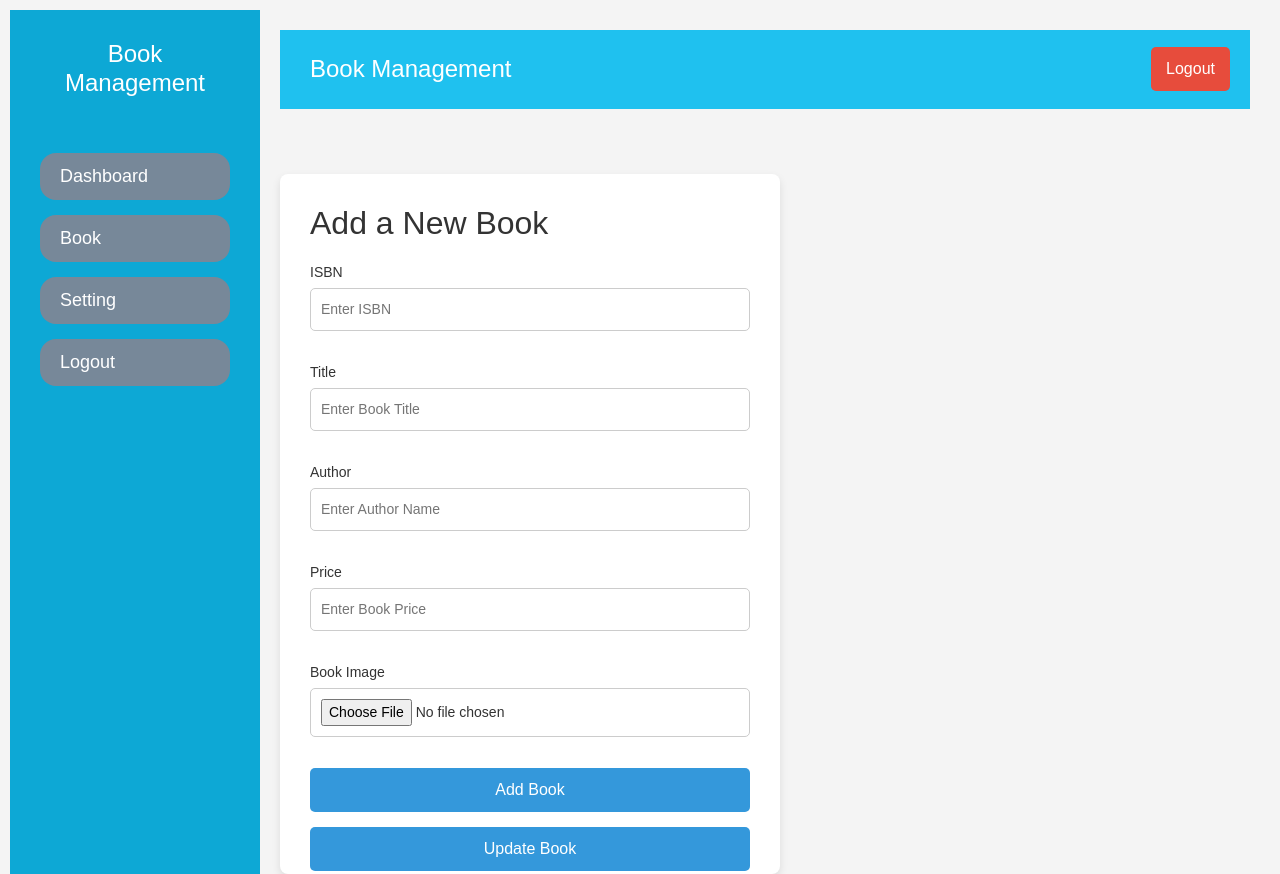
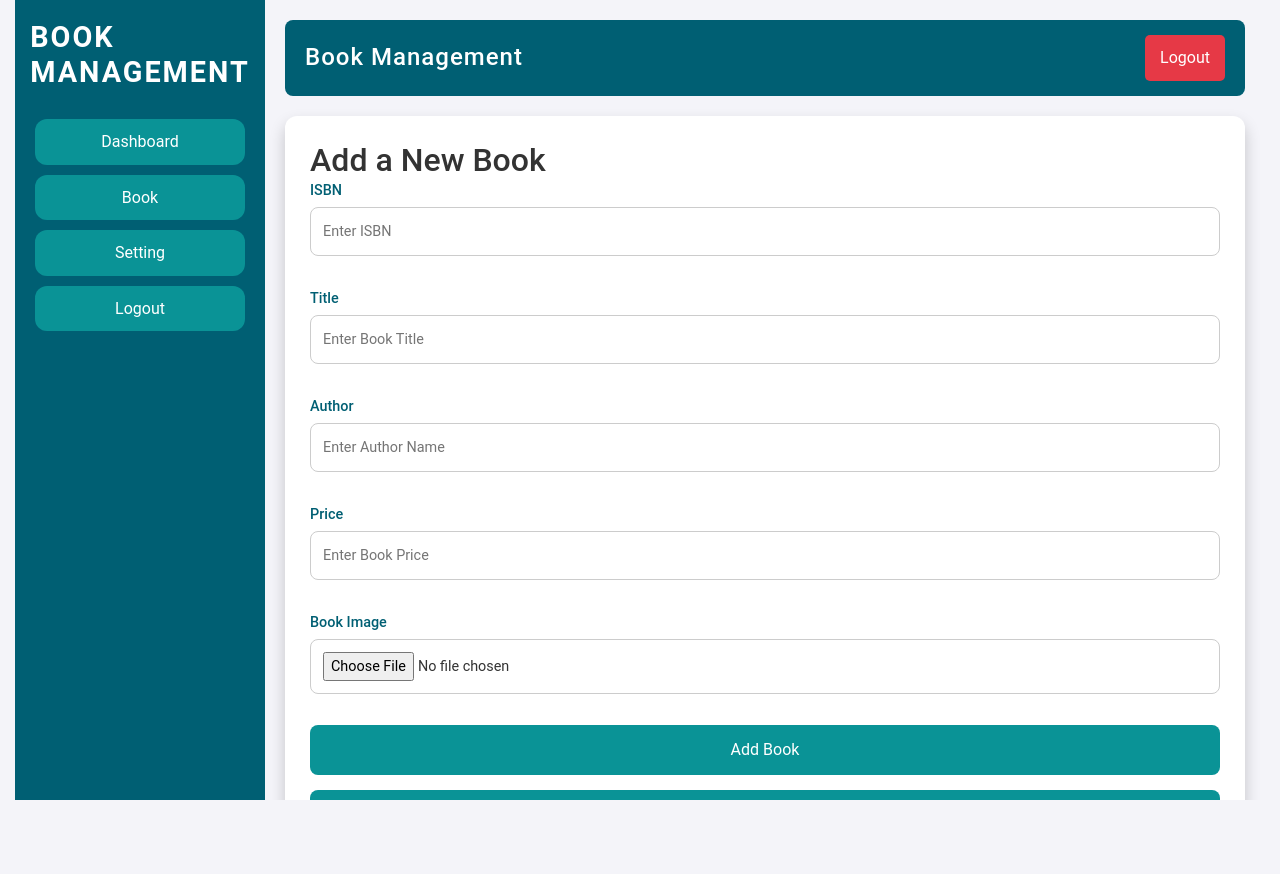
Before and after one commit to chulakasam/Book-management-front-end, a plain HTML site: page index.html in a window 1280 px wide. Shown: the top 874 px of the page. After the commit the page ends 800 px from the top, so only its background shows below. Drawn offline with nearby package versions, Linux system fonts and the light colour scheme; no server answers.

Commit message:
do few changes in styles

```diff
--- a/signIn_signUp.css
+++ b/signIn_signUp.css
@@ -16,7 +16,7 @@ input {
 .container {
     position: relative;
     width: 100%;
-    background-color: #FAFAFA; /* Light background */
+    background-color: #1E3A5F;
     min-height: 100vh;
     overflow: hidden;
 }
@@ -51,7 +51,7 @@ form {
     overflow: hidden;
     grid-column: 1 / 2;
     grid-row: 1 / 2;
-    background-color: rgba(255, 255, 255, 0.85); /* Light background with slight opacity */
+    background-color: rgba(255, 255, 255, 0.85);
     border-radius: 25px;
     height: 500px;
     box-shadow: 0 2px 4px rgba(0, 0, 0, 0.1), 0 4px 8px rgba(0, 0, 0, 0.2);
@@ -68,7 +68,7 @@ form.sign-in-form {
 
 .title {
     font-size: 2.2rem;
-    color: #0f3a0c; /* Green color for title */
+    color: #000000;
     margin-bottom: 10px;
 }
 
@@ -100,7 +100,7 @@ form.sign-in-form {
 .input-field i {
     text-align: center;
     line-height: 55px;
-    color: #0f3a0c; /* Green for icons */
+    color: #0f3a0c;
     transition: 0.5s;
     font-size: 1.1rem;
 }
@@ -112,11 +112,11 @@ form.sign-in-form {
     line-height: 1;
     font-weight: 600;
     font-size: 1.1rem;
-    color: #333; /* Dark text for input */
+    color: #333;
 }
 
 .input-field input::placeholder {
-    color: #8D6E63; /* Earthy brown for placeholders */
+    color: #8D6E63;
     font-weight: 500;
 }
 
@@ -137,9 +137,9 @@ form.sign-in-form {
     justify-content: center;
     align-items: center;
     margin: 0 0.45rem;
-    color: #FBC02D; /* Soft yellow */
+    color: #4682B4; /* Soft yellow */
     border-radius: 50%;
-    border: 3px solid #FBC02D;
+    border: 3px solid #4682B4;
     text-decoration: none;
     font-size: 1.1rem;
     transition: 0.3s;
@@ -147,14 +147,14 @@ form.sign-in-form {
 
 .social-icon:hover {
     color: #fff;
-    background-color: #0f3a0c;
-    border: 5px solid #0f3a0c;
-    /* Secondary green on hover */
+    background-color: #4F4F4F;
+    border: 5px solid #F5F5F5;
+
 }
 
 .btn {
     width: 300px;
-    background-color: #0f3a0c; /* Primary green */
+    background-color: #4682B4;
     border: none;
     outline: none;
     height: 49px;
@@ -168,7 +168,7 @@ form.sign-in-form {
 }
 
 .btn:hover {
-    background-color: #2eed21; /* Secondary green on hover */
+    background-color: #A9A9A9;
     box-shadow: 0 2px 4px rgba(0, 0, 0, 0.1), 0 4px 8px rgba(115, 241, 38, 0.2);
 }
 
@@ -190,7 +190,7 @@ form.sign-in-form {
     top: -10%;
     right: 48%;
     transform: translateY(-50%);
-    background-image: linear-gradient(-45deg, #0f3a0c 0%, #0f3a0c 100%);
+    background-image: linear-gradient(-45deg, #A9A9A9 0%, #FFFFFF 100%);
     transition: 1.8s ease-in-out;
     border-radius: 50%;
     z-index: 6;
--- a/style.css
+++ b/style.css
@@ -1,113 +1,122 @@
 
-body, h1, h2, ul, li, a, form, input, select, button, table {
+body, h1, h2, ul, li, a, form, input, select, button {
     margin: 0;
-    padding: 10px;
+    padding: 0;
     box-sizing: border-box;
 }
 
+
 body {
-    font-family: Arial, sans-serif;
-    background-color: #f4f4f4;
+    font-family: 'Roboto', Arial, sans-serif;
+    background-color: #f4f4f9;
     color: #333;
+    line-height: 1.6;
+    padding: 0 15px;
 }
 
 
 .dashboard {
     display: flex;
-    height: 100%;
+    height: 100vh;
+    overflow: hidden;
 }
+
 
 .sidebar {
     width: 250px;
-    background-color: #0da8d5;
+    background-color: #005f73;
     color: white;
     padding: 20px;
+    display: flex;
+    flex-direction: column;
+    align-items: center;
 }
 
 .sidebar h2 {
+    font-size: 1.8rem;
     margin-bottom: 20px;
-    font-size: 24px;
-    text-align: center;
+    text-transform: uppercase;
+    letter-spacing: 2px;
+    font-weight: 700;
 }
 
 .sidebar ul {
     list-style: none;
+    width: 100%;
 }
 
 .sidebar li {
-    margin: 15px 0;
-    background-color: lightslategray;
-    border-radius: 16px;
+    margin: 10px 0;
+    background-color: #0a9396;
+    border-radius: 12px;
+    transition: transform 0.2s ease;
+}
+
+.sidebar li:hover {
+    transform: translateX(10px);
 }
 
 .sidebar a {
     color: white;
     text-decoration: none;
-    font-size: 18px;
+    font-size: 1rem;
+    display: block;
+    padding: 10px 15px;
+    text-align: center;
 }
 
 .sidebar a:hover {
-    text-decoration: underline;
+    background-color: #94d2bd;
+    border-radius: 8px;
 }
 
 
 .main-content {
     flex: 1;
-    display: flex;
-    flex-direction: column;
     padding: 20px;
+    overflow-y: auto;
+    background-color: #f4f4f9;
 }
 
+
 .header {
-    background-color: #1fc1ef;
+    background-color: #005f73;
     color: white;
     padding: 15px 20px;
     display: flex;
     justify-content: space-between;
     align-items: center;
+    border-radius: 8px;
 }
 
 .header h1 {
-    font-size: 24px;
+    font-size: 1.5rem;
+    letter-spacing: 1px;
 }
 
 .logout-btn {
-    background-color: #e74c3c;
+    background-color: #e63946;
     color: white;
     border: none;
     padding: 10px 15px;
+    border-radius: 5px;
     cursor: pointer;
-    border-radius: 5px;
+    font-size: 1rem;
+    transition: background-color 0.3s ease;
 }
 
 .logout-btn:hover {
-    background-color: #c0392b;
+    background-color: #d62828;
 }
 
 
-.form-section {
-    padding: 20px;
+.form-section, .form-section-view {
     background-color: white;
-    margin-top: 65px;
-    border-radius: 8px;
-    box-shadow: 0 4px 8px rgba(0, 0, 0, 0.1);
-    max-height: 700px;
-    max-width: 500px;
+    padding: 25px;
+    margin-top: 20px;
+    border-radius: 12px;
+    box-shadow: 0 8px 16px rgba(0, 0, 0, 0.2);
 }
-
- .form-section-view {
-    padding: 20px;
-    background-color: white;
-    margin-top: 65px;
-    border-radius: 8px;
-    box-shadow: 0 4px 8px rgba(0, 0, 0, 0.1);
- }
-
-
-
-
-
-
 
 
 .book-form {
@@ -122,56 +131,90 @@ body {
 }
 
 label {
-    font-size: 14px;
+    font-weight: 500;
     margin-bottom: 5px;
+    font-size: 0.9rem;
+    color: #005f73;
 }
 
 input, select, textarea {
-    padding: 10px;
-    font-size: 14px;
+    padding: 12px;
+    font-size: 0.9rem;
     border: 1px solid #ccc;
-    border-radius: 5px;
+    border-radius: 8px;
+}
+
+input:focus, select:focus, textarea:focus {
+    border-color: #005f73;
+    outline: none;
+    box-shadow: 0 0 8px rgba(0, 95, 115, 0.3);
 }
 
 .submit-btn {
-    background-color: #3498db;
+    background-color: #0a9396;
     color: white;
     border: none;
-    padding: 10px;
-    font-size: 16px;
-    border-radius: 5px;
+    padding: 12px;
+    font-size: 1rem;
+    border-radius: 8px;
     cursor: pointer;
+    transition: background-color 0.3s ease, transform 0.2s ease;
 }
 
 .submit-btn:hover {
-    background-color: #2980b9;
+    background-color: #94d2bd;
+    transform: translateY(-2px);
 }
 
 
+.card {
+    width: 300px;
+    border: 1px solid #ddd;
+    border-radius: 12px;
+    overflow: hidden;
+    box-shadow: 0 8px 16px rgba(0, 0, 0, 0.1);
+    margin: 20px;
+    background-color: white;
+    display: inline-block;
+    text-align: center;
+    transition: transform 0.3s ease, box-shadow 0.3s ease;
+}
 
-
-.card {
-    width: 15rem;
-    border: 1px solid #ccc;
-    border-radius: 8px;
-    overflow: hidden;
-    box-shadow: 0 4px 6px rgba(0, 0, 0, 0.1);
-    margin: 10px;
-    text-align: center;
-    display: inline-block;
+.card:hover {
+    transform: translateY(-5px);
+    box-shadow: 0 12px 24px rgba(0, 0, 0, 0.2);
 }
 
 .card-img-top {
     width: 100%;
     height: 200px;
     object-fit: cover;
+    border-bottom: 2px solid #ddd;
 }
 
 .card-body {
     padding: 15px;
+    background-color: #f4f4f9;
+}
+
+.card-title {
+    font-size: 1.2rem;
+    margin-bottom: 10px;
+    color: #005f73;
+    font-weight: bold;
 }
 
 .card-text {
-    font-size: 14px;
+    font-size: 0.9rem;
     color: #555;
+    margin-bottom: 15px;
 }
+
+
+#cards-container {
+    display: flex;
+    flex-wrap: wrap;
+    justify-content: center;
+    gap: 20px;
+    margin-top: 20px;
+}
```
